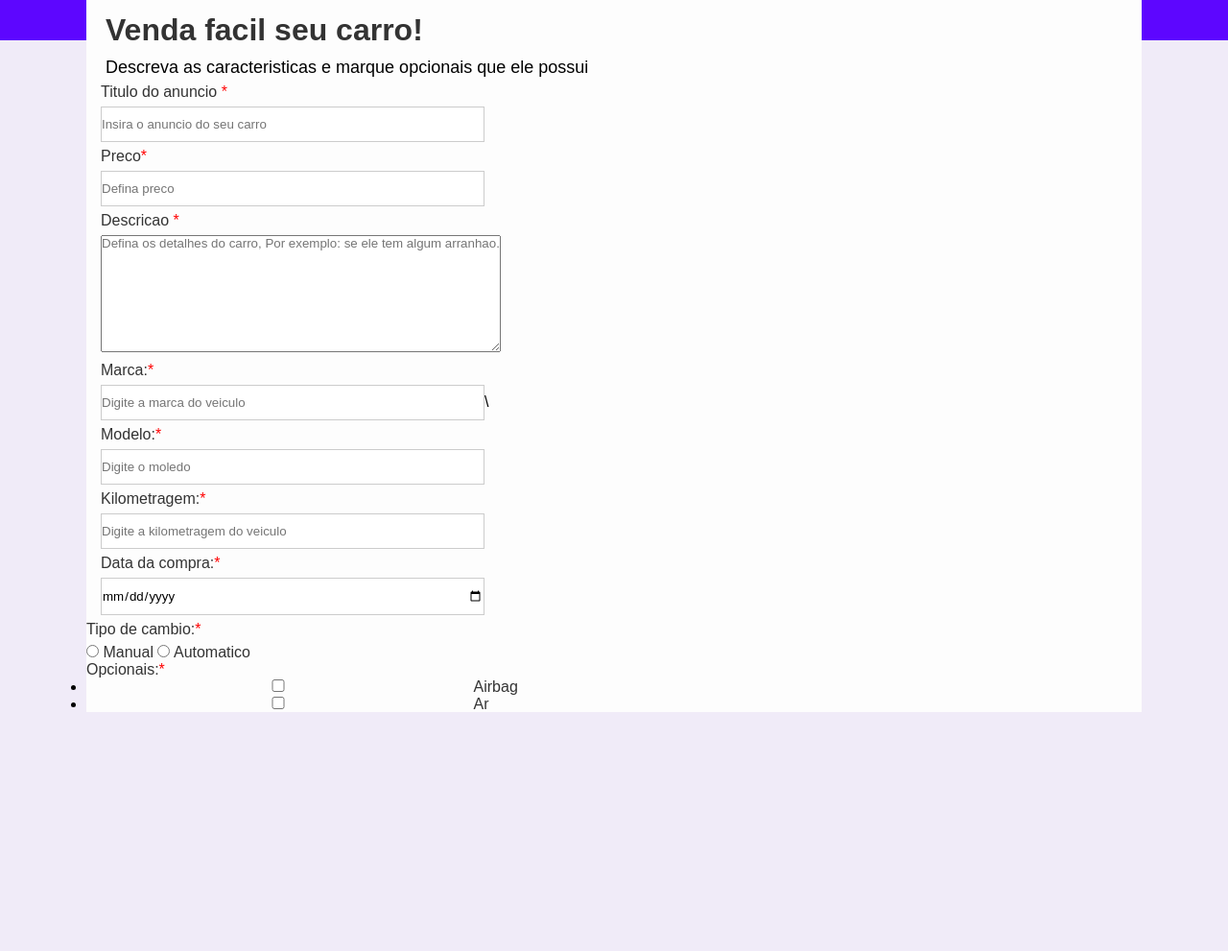
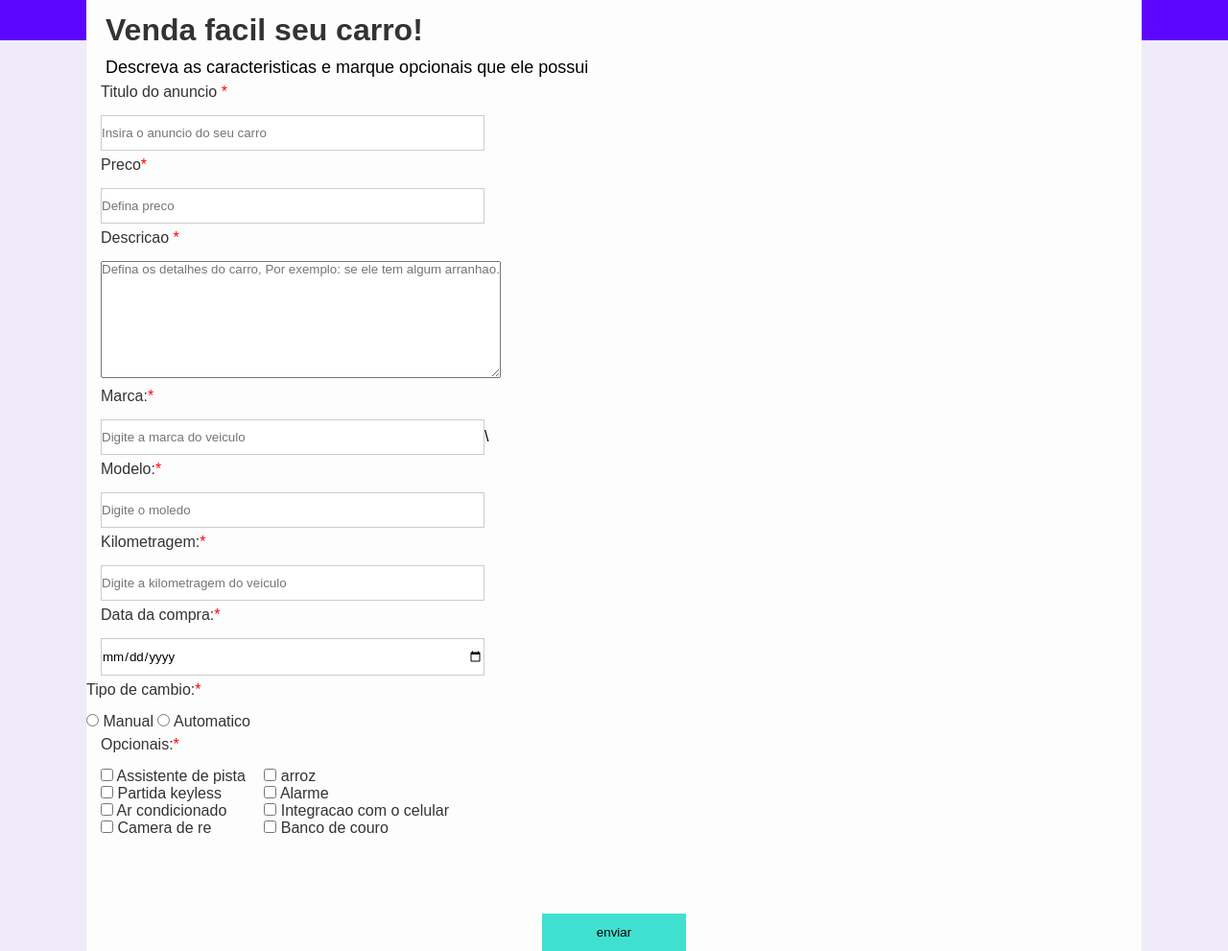
Before and after one commit to marcosvaledev/timeofcoder, a plain HTML site: page projects/index.html in a window 1280 px wide. Shown: the part 208-1199 px from the top of the page at 96% size. Before the commit the page ends 956 px from the top, so only its background shows below. Drawn offline with Linux system fonts and the light colour scheme.

Commit message:
finish project

```diff
--- a/projects/css/style.css
+++ b/projects/css/style.css
@@ -4,12 +4,13 @@
     margin: 0;
     box-sizing: border-box;
     font-family: sans-serif;
+    position: relative;
 }
 body, html{
-    height: 100vh;
+    height: 100%;
     width: 100%;
     background-color: #f0ebf8;
-    margin: auto;
+    margin:auto;
 }
 
 header{
@@ -24,7 +25,7 @@ header{
 
 main {
     background-color: #fdfdfd;
-    height:100vh;
+    max-height:2000px;
     max-width: 1100px;
     margin: auto;
     margin-top: -100px;
@@ -54,29 +55,47 @@ hr{
     text-indent: 10px;
 }
 label{
-
     padding-top: 10px;
     color:#333;
     padding: 6px 0px;
 }
 
 input{
- border: none;
+    border: none;
     border: 1px solid #ccc;
     padding: 10px 0px;
     width: 400px;
 }
 .block{
     display: block;
+    padding-bottom: 15px;
 }
 input[type="reset"],
 input[type="submit"]{
     width: 70px;
+    border: 2px solid transparent;
+    background-color: turquoise;
+    width: 150px;
+
 }
 input[type="radio"]{
    width: auto;
-
 }
 .form-box{
     padding-left:15px;
 }
+ul{
+    list-style: none;
+}
+.optional{
+    width:auto;
+}
+.optional-box{
+    margin-left: 15px;
+    display: inline-block;
+    list-style: none;
+}
+.btn-submit{
+    text-align: center;
+    margin-top: 80px;
+}
--- a/projects/index.html
+++ b/projects/index.html
@@ -12,12 +12,14 @@
         <h2 class="title-princ">adastre seu veiculo para vender mais rapido!</h2>
     </header>
     <main>
+        <div class="contaainer">
         <h1 class="title-form">Formulario</h1>
         <hr>
         <h1 class="text-princ">Venda facil seu carro!</h1>
         <h3 class="descriphtion-text">Descreva as caracteristicas e marque opcionais que ele possui</h3>
 
         <form>
+
             <div class=form-box>
 
                 <label class="block" for="title-car">Titulo do anuncio <span class="requerid-field" style="color:red">*</span>
@@ -25,21 +27,21 @@
                 <input type="text" name="title" id="title-car" placeholder="Insira o anuncio do seu carro" required">
              </div>
 
-                <div class=form-box>
+             <div class=form-box>
 
                     <label class="block" for="price">Preco<span class="requerid-field" style="color:red">*</span>
                     </label>
                     <input type="number" name="price" id="price" placeholder="Defina preco" required">
-                </div>
+             </div>
 
-                    <div class=form-box>
+             <div class=form-box>
 
                         <label class="block" for="descriphtion-car">Descricao <span class="requerid-field" style="color:red">*</span>
                         </label>
                         <textarea name="descriphtion-car" id="descriphtion-car" cols="50" rows="8" placeholder="Defina os detalhes do carro, Por exemplo: se ele tem algum arranhao." required></textarea>
-                    </div>
+            </div>
 
-                        <div class=form-box>
+             <div class=form-box>
 
                             <label class="block" for="marca-car">Marca:<span class="requerid-field" style="color:red">*</span>
                             </label>
@@ -77,24 +79,61 @@
                                     <input type="radio" name="cambio" id="automatic" required" value="Automatico">
                                     <label for="automatic">Automatico</label>
                             </div>
-                            <div class=input-box>
+
+                            <div class=optional-box>
+
+                                <label class="block" for="date">Opcionais:<span class="requerid-field" style="color:red">*</span>
+                                </label>
 
                                 <ul>
-                                    <label class="" for="date">Opcionais:<span class="requerid-field" style="color:red">*</span>
-                                    </label>
-
                                     <li>
-                                        <input type="checkbox" name="airbag" id="airbag" required">
-                                        <label class="inline" for="airbag">Airbag</label>
+                                        <input class="optional" type="checkbox" name="optional" id="lane-assist" required">
+                                        <label for="lane-assist">Assistente de pista</label>
                                     </li>
                                     <li>
-                                        <input type="checkbox" name="ar" id="ar" required">
-                                        <label for="ar">Ar</label>
+                                        <input class="optional" type="checkbox" name="optional" id="keyless" required">
+                                        <label for="keyless">Partida keyless</label>
+                                    </li>
+                                    <li>
+                                        <input class="optional" type="checkbox" name="optional" id="Arcond" required">
+                                        <label for="Arcond">Ar condicionado</label>
+                                    </li>
+                                    <li>
+                                        <input class="optional" type="checkbox" name="optional" id="camera" required">
+                                        <label for="camera">Camera de re</label>
+                                    </li>
+                                </ul>
+                                </div>
+
+                                <div class=optional-box>
+                                <ul>
+                                    <li>
+                                        <input class="optional" type="checkbox" name="optional" id="arroz" required">
+                                        <label class=""for="arroz">arroz</label>
+                                    </li>
+                                    <li>
+                                        <input class="optional" type="checkbox" name="optional" id="alarm" required">
+                                        <label for="alarm">Alarme</label>
+                                    </li>
+                                    <li>
+                                        <input class="optional" type="checkbox" name="optional" id="cell" required">
+                                        <label for="cell">Integracao com o celular</label>
+                                    </li>
+                                    <li>
+                                        <input class="optional" type="checkbox" name="optional" id="bench" required">
+                                        <label for="bench">Banco de couro</label>
                                     </li>
                                 </ul>
                             </div>
 
+                        <div class="btn-submit">
+                            <input type="submit" value="enviar">
+                        </div>
+
+                </div>
+
         </form>
+    </div>
     </main>
 </body>
 </html>
```
